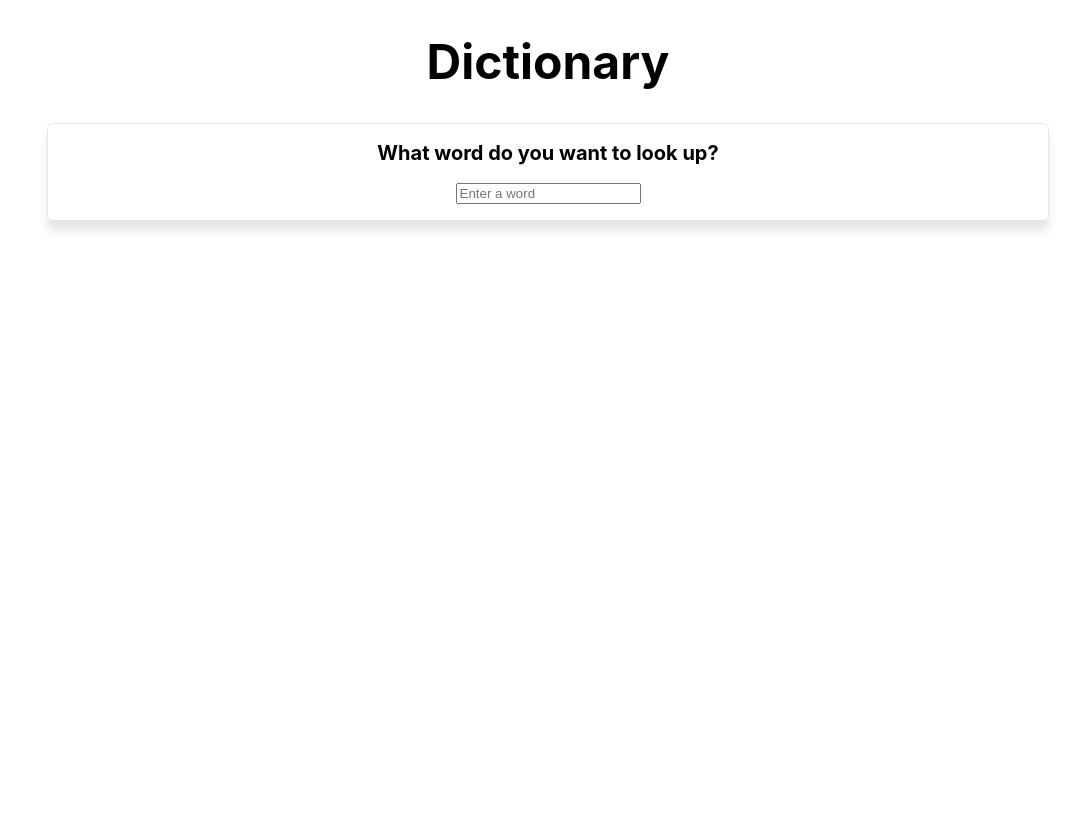
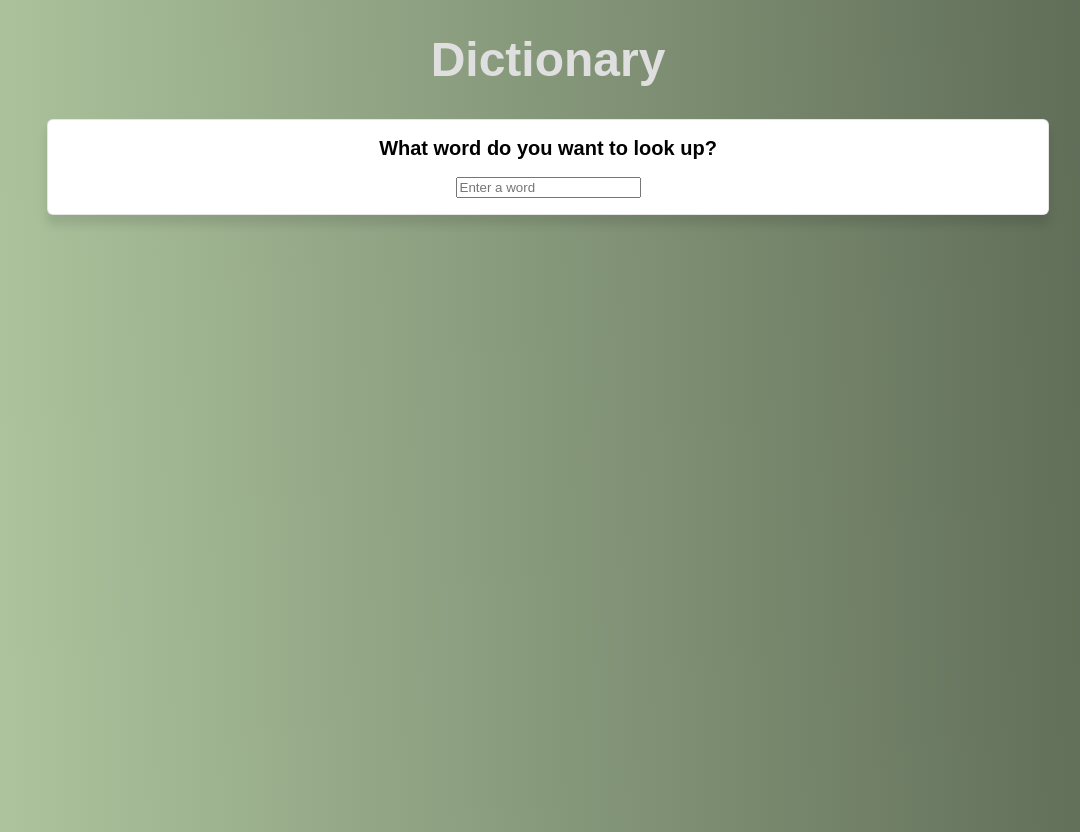
Before and after one commit to xiongjohn/dictionary-app, a React (Create React App) app: page / in a window 1280 px wide. Shown: the whole page, without its empty margins (92-1172 px from the left). Before the commit the page ends 800 px from the top, so only its background shows below. Built offline with nearby package versions, Linux system fonts and the light colour scheme; no server answers.

Commit message:
Add backgound

```diff
--- a/src/App.css
+++ b/src/App.css
@@ -1,3 +1,42 @@
 .App {
   text-align: center;
+  font-family: Arial, Helvetica, sans-serif;
+  color: #dfdfdf;
 }
+
+body {
+  height: 100vh;
+
+  background: linear-gradient(
+    268deg,
+    #f3c5b0,
+    #121212,
+    #c1cbf3,
+    #000000,
+    #d8f5c5,
+    #10100f
+  );
+  background-size: 1200% 1200%;
+
+  animation: AnimationName 120s ease infinite;
+}
+
+@keyframes AnimationName {
+  0% {
+    background-position: 17% 0%;
+  }
+  25% {
+    background-position: 45% 50%;
+  }
+
+  50% {
+    background-position: 84% 100%;
+  }
+
+  75% {
+    background-position: 45% 50%;
+  }
+  100% {
+    background-position: 17% 0%;
+  }
+}
--- a/src/Dictionary.css
+++ b/src/Dictionary.css
@@ -12,6 +12,8 @@
   border-radius: 0.375rem;
   margin: 1rem;
   box-shadow: 0 10px 10px rgb(0 0 0 / 10%);
+  background: white;
+  color: black;
 }
 
 .Dictionary main {
--- a/src/Results.js
+++ b/src/Results.js
@@ -3,7 +3,6 @@ import Phonetics from "./Phonetics";
 import Meaning from "./Meaning";
 
 export default function Results(props) {
-  console.log(props.results);
   if (props.results) {
     return (
       <div className="Results">
```
